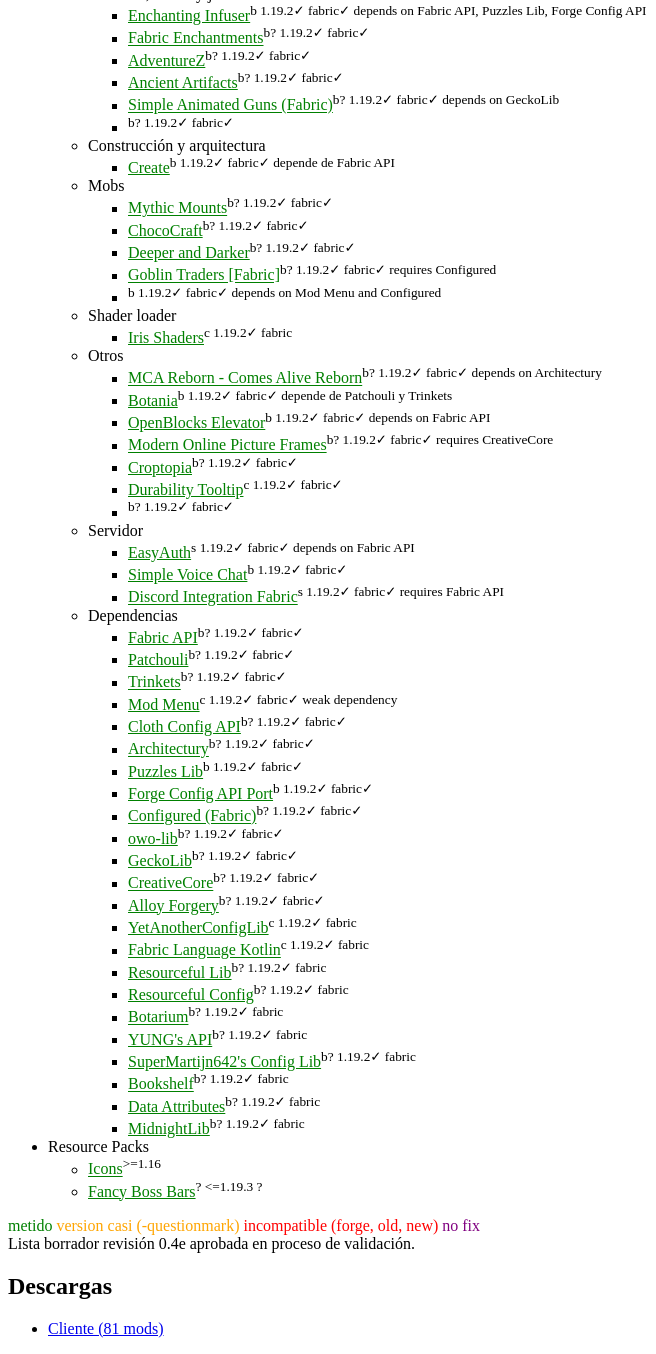
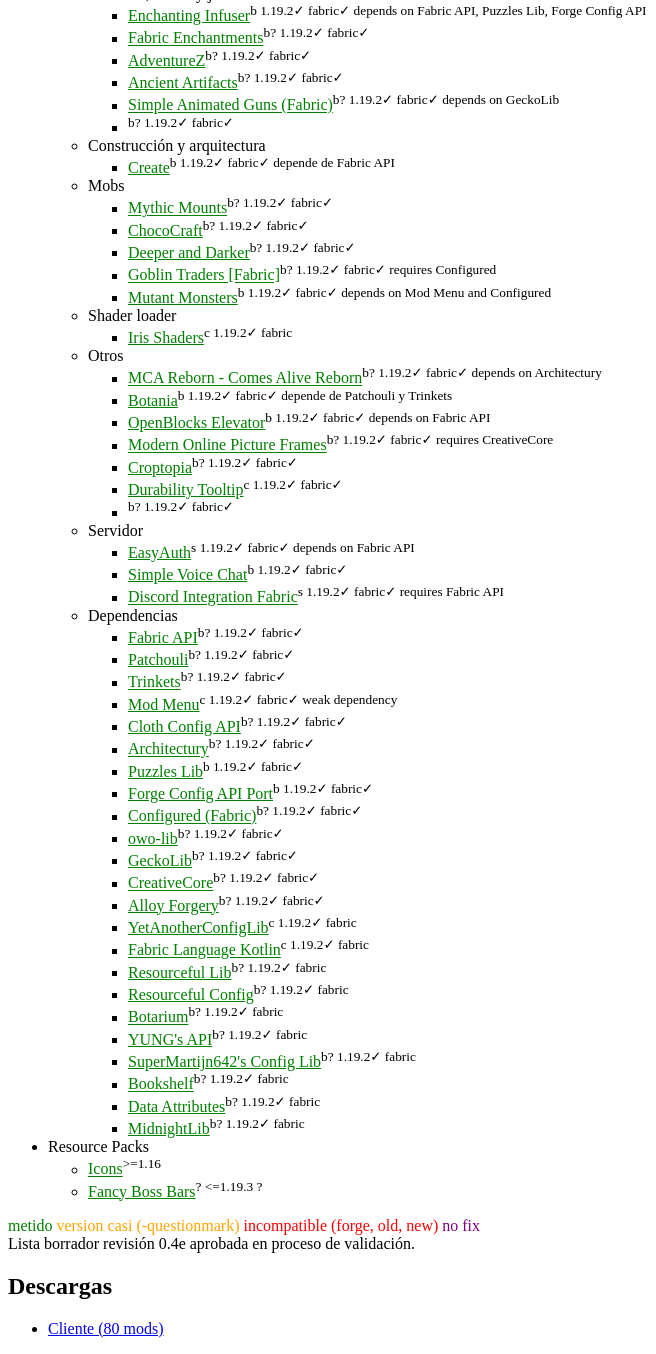
Before and after one commit to arf20/panaland-web, a plain HTML site: page tecnica.html in a window 1280 px wide. Shown: the part 1227-2581 px from the top of the page, without its empty margins (0-656 px from the left). Drawn offline with Linux system fonts and the light colour scheme.

Commit message:
Missing name

```diff
--- a/tecnica.html
+++ b/tecnica.html
@@ -105,7 +105,7 @@
                     <li><a class="ok" href="https://www.curseforge.com/minecraft/mc-mods/chococraft">ChocoCraft</a><sup>b? 1.19.2&check; fabric&check;</sup></li>
                     <li><a class="ok" href="https://www.curseforge.com/minecraft/mc-mods/deeperdarker">Deeper and Darker</a><sup>b? 1.19.2&check; fabric&check;</sup></li>
                     <li><a class="ok" href="https://www.curseforge.com/minecraft/mc-mods/goblintraders-fabric">Goblin Traders [Fabric]</a><sup>b? 1.19.2&check; fabric&check; requires Configured</sup></li>
-                    <li><a class="ok" href="https://www.curseforge.com/minecraft/mc-mods/mutant-monsters"></a><sup>b 1.19.2&check; fabric&check; depends on Mod Menu and Configured</sup></li>
+                    <li><a class="ok" href="https://www.curseforge.com/minecraft/mc-mods/mutant-monsters">Mutant Monsters</a><sup>b 1.19.2&check; fabric&check; depends on Mod Menu and Configured</sup></li>
                 </ul></li>
                 <li>Shader loader<ul>
                     <li><a class="ok" href="https://www.curseforge.com/minecraft/mc-mods/irisshaders">Iris Shaders</a><sup>c 1.19.2&check; fabric</sup></li>
@@ -167,7 +167,7 @@
 
         <h2>Descargas</h2>
         <ul>
-            <li><a href="/mods/client/modpack_v0.4d.zip">Cliente (81 mods)</a></li>
+            <li><a href="/mods/client/modpack_v0.4d.zip">Cliente (80 mods)</a></li>
         </ul>
 
     </body>
```
